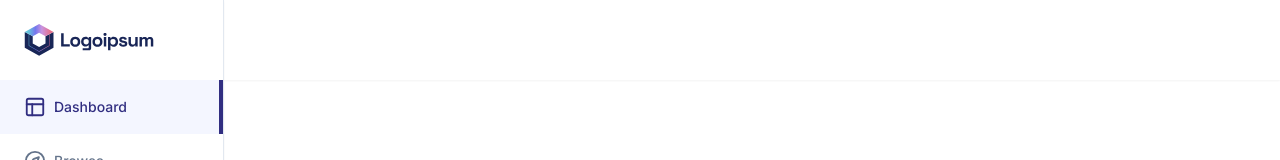
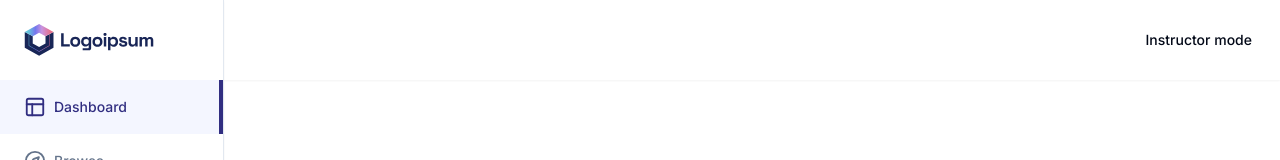
Before and after one commit to zyonzarhaf/course_lpm_platform, a Next.js app: page / in a window 1280 px wide. Shown: the top 160 px of the page. Built offline with nearby package versions, Linux system fonts and the light colour scheme; no server answers.

Commit message:
Add navbar routes

```diff
--- a/components/navbar-routes.js
+++ b/components/navbar-routes.js
@@ -1,10 +1,34 @@
 "use client";
 
 import { UserButton } from "@clerk/nextjs";
+import { Button } from "./ui/button";
+import { LogOut } from "lucide-react";
+
+import Link from "next/link";
+
+import { usePathname } from "next/navigation";
 
 const NavbarRoutes = () => {
+  const pathname = usePathname();
+  const isInstructorPage = pathname?.startsWith("/instructor");
+  const isPlayerPage = pathname?.includes("/chapter");
+
   return (
     <div className="flex gap-x-2 ml-auto">
+      {isInstructorPage || isPlayerPage ? (
+        <Link href="/">
+          <Button>
+            <LogOut className="h-4 w-4 mr-2" />
+            Exit
+          </Button>
+        </Link>
+      ) : (
+        <Link href="/instructor/courses">
+          <Button size="sm" variant="ghost">
+            Instructor mode
+          </Button>
+        </Link>
+      )}
       <UserButton />
     </div>
   )
```
